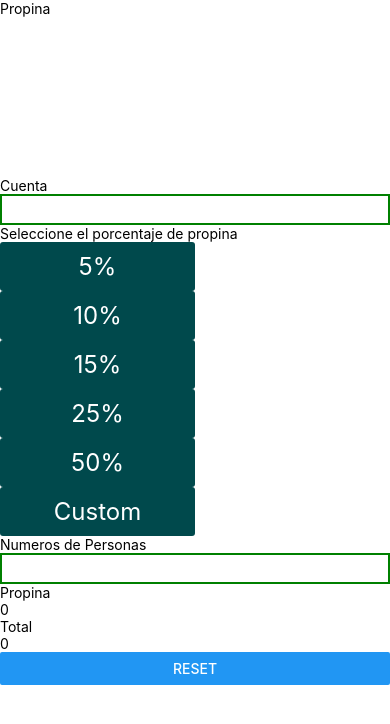
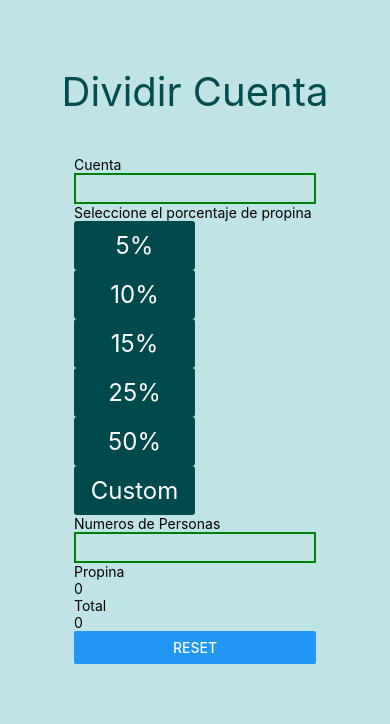
Before and after one commit to Davila99/RestaurantTip, a React Native app: screen / in a window 390 px wide. Shown: the top 724 px of the page. Built offline with nearby package versions, Linux system fonts and the light colour scheme.

Commit message:
Edición del componente principal App.tsx

```diff
--- a/App.tsx
+++ b/App.tsx
@@ -9,28 +9,29 @@ import Propina from './src/screens/Propina';
 export default function App() {
 
   return (
-    <View style={styles.container1}>
-      <View>
-        <Text>Propina</Text>
+    <View style={styles.containerFondo}>
+      <View style={styles.container}>
+        <Text style={styles.text}>Dividir Cuenta</Text>
       </View>
-      <View style={styles.container1}>
-        <Propina></Propina>
-      </View>
-
+      <Propina></Propina>
     </View>
   );
 }
 
 const styles = StyleSheet.create({
-  container1: {
-    flex: 30,
-    color: 'red',
-    justifyContent: 'center'
+  container: {
+    marginTop:27,
+    paddingVertical:40
   },
-  container2:{
-    flex: 70,
-    color: 'green',
-    justifyContent: 'center'
+  text:{
+   fontSize:40,
+   fontWeight:'normal',
+   color:'#034C50'
+  },
+  containerFondo:{
+    backgroundColor:'#C0E3E6',
+    flex:1,
+    alignItems:'center'
   }
 
 })
```
